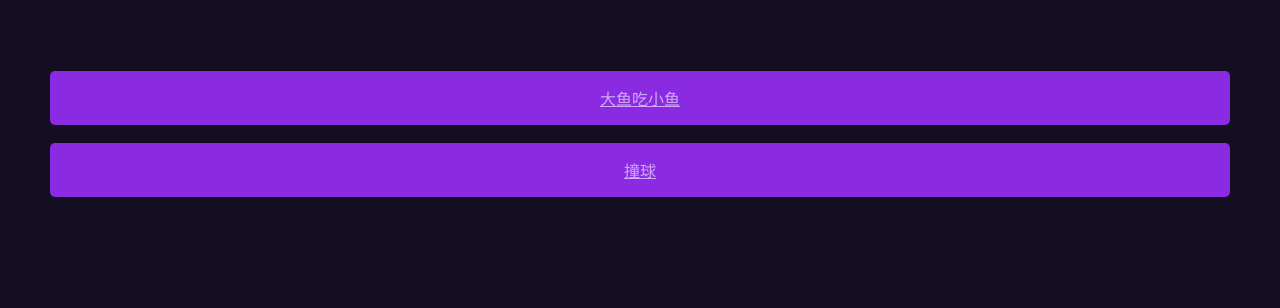
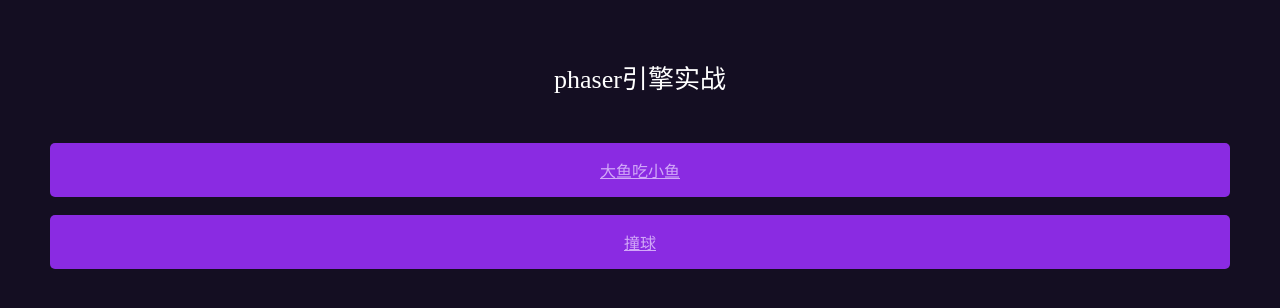
Before and after one commit to artskin/phaser_eatBall, a website: page index.html in a window 1280 px wide. Shown: the part 150-458 px from the top of the page. Drawn offline with Linux system fonts and the light colour scheme.

Commit message:
add index

```diff
--- a/index.html
+++ b/index.html
@@ -44,7 +44,7 @@
 <body>
 	<div class="wrap">
 		<div class="logo"><img src="./src/assets/logo.png" width="100" alt="phaser logo"></div>
-		<h1 class="hide">phaser引擎实战</h1>
+		<h1>phaser引擎实战</h1>
 		<p class="hide">h5游戏学习</p>
 		<ul class="gamelist">
 			<a href="./src/index.html">大鱼吃小鱼</a>
```
